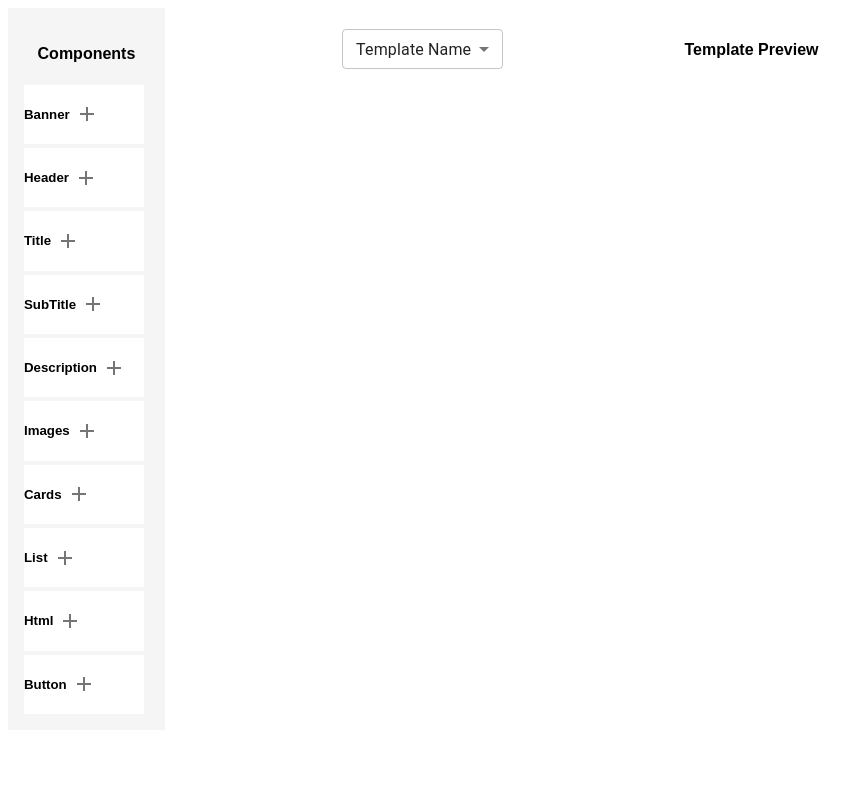
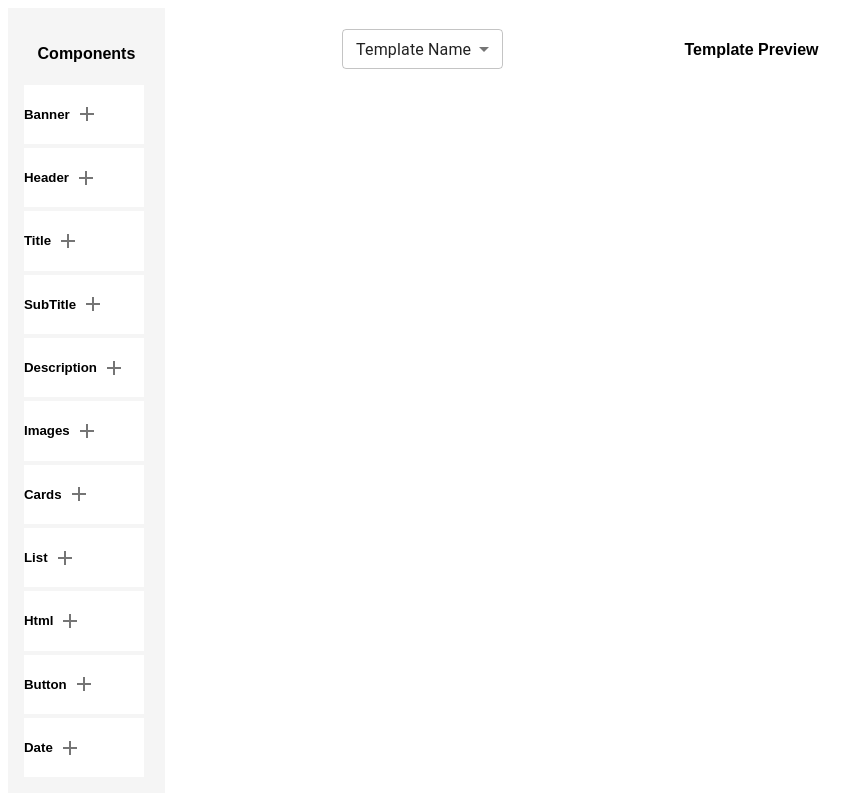
Before and after one commit to krish-sct/template-creation, a React (Create React App) app: page / in a window 1280 px wide. Shown: the top 794 px of the page, without its empty margins (0-857 px from the left). Built offline with nearby package versions, Linux system fonts and the light colour scheme; what react-swipeable-views-utils would draw is missing.

Commit message:
template

```diff
--- a/src/template-json.js
+++ b/src/template-json.js
@@ -291,5 +291,11 @@ export let template = {
         isActive: true,
       },
     ],
+    Date: {
+      key: "date",
+      value: "",
+      isRequired: true,
+      isActive: true,
+    },
   },
 };
--- a/src/template/ComponentCreation.jsx
+++ b/src/template/ComponentCreation.jsx
@@ -56,8 +56,13 @@ const ComponentCreation = ({ templateData, handleRemoveComponent, handleUpdateVa
                                     <Close fontSize='12' className='close-icon' onClick={() => handleRemoveComponent(i, '')} /> */}
                                     <Editor handleValue={handleChange} i={i} />
                                     <Close fontSize='12' className='close-icon' onClick={() => handleRemoveComponent(i, '')} />
-                                </div>
-                                    : <div className='template-component' key={i}>
+                                </div> :
+                                    (e?.key === 'date') ? <div className='template-component' key={i}>
+                                        {/* <TextField type='date' ref={templateData?.length === i + 1 ? lastDivRef : null} focused={templateData?.length === i + 1} value={e?.value} size='small' multiline rows={e?.key === "description" ? 3 : 1} placeholder={e?.placeholder} onChange={(e) => handleChange(e?.target?.value, i, '')} /> */}
+                                        <input type="date" name="" id="" onChange={(e) => handleChange(e?.target?.value, i, '')} value={e?.value} />
+                                        <Close fontSize='12' className='close-icon' onClick={() => handleRemoveComponent(i, '')} />
+                                    </div> :
+                                        <div className='template-component' key={i}>
                                         <TextField ref={templateData?.length === i + 1 ? lastDivRef : null} focused={templateData?.length === i + 1} fullWidth value={e?.value} size='small' multiline rows={e?.key === "description" ? 3 : 1} placeholder={e?.placeholder} onChange={(e) => handleChange(e?.target?.value, i, '')} />
                                         <Close fontSize='12' className='close-icon' onClick={() => handleRemoveComponent(i, '')} />
                                         <ArrowUpward fontSize='12' className='add-icon' onClick={() => handleSwapUpDown(i, true)} />
--- a/src/template/TemplatePreview.jsx
+++ b/src/template/TemplatePreview.jsx
@@ -42,6 +42,9 @@ const TemplatePreview = ({ templateData }) => {
                                 <p>Discover amazing things here!</p>
                                 <button>Explore Now</button>
                             </div> : ''}
+                            {e?.key === 'date' ? <div>
+                                <div className='date'>{e?.value}</div>
+                            </div> : ""}
                         </div>
                     )
                 })}
--- a/src/template/common.js
+++ b/src/template/common.js
@@ -4,3 +4,221 @@ export const swapElements = (arr, index1, index2) => {
   [data[index1], data[index2]] = [data[index2], data[index1]];
   return data;
 };
+export const preDefinedTemplate = [
+  {
+    template: "Articles",
+    components: [
+      {
+        tag: "input",
+        type: "text",
+        key: "header",
+        value: "",
+        description: "",
+        placeholder: "Enter the Header data",
+        min: 5,
+        max: 100,
+        isRequired: true,
+        isActive: true,
+      },
+      {
+        key: "date",
+        value: "",
+        isRequired: true,
+        isActive: true,
+      },
+      {
+        tag: "input",
+        type: "text",
+        key: "title",
+        value: "",
+        description: "",
+        placeholder: "Enter the Title data",
+        min: 5,
+        max: 100,
+        isRequired: true,
+        isActive: true,
+      },
+      {
+        tag: "input",
+        type: "text",
+        key: "subTitle",
+        value: "",
+        description: "",
+        placeholder: "Enter the Sub-Title data",
+        min: 5,
+        max: 100,
+        isRequired: true,
+        isActive: true,
+      },
+      {
+        tag: "textarea",
+        type: "text",
+        key: "description",
+        value: "",
+        description: "",
+        placeholder: "Enter the Description data",
+        min: 5,
+        max: 300,
+        isRequired: true,
+        isActive: true,
+      },
+      {
+        key: "htmlEditor",
+        value: "",
+        isRequired: true,
+        isActive: true,
+        placeholder: "Enter the HTML code here",
+      },
+    ],
+    seo: {
+      metaDescription: "",
+      imagePreviewUrl: "",
+      keywords: [],
+      canonicalLink: "",
+    },
+  },
+  {
+    template: "Careers",
+    components: [
+      {
+        tag: "input",
+        type: "text",
+        key: "header",
+        value: "",
+        description: "",
+        placeholder: "Enter the Header data",
+        min: 5,
+        max: 100,
+        isRequired: true,
+        isActive: true,
+      },
+      {
+        key: "date",
+        value: "",
+        isRequired: true,
+        isActive: true,
+      },
+      {
+        tag: "input",
+        type: "text",
+        key: "title",
+        value: "",
+        description: "",
+        placeholder: "Enter the Title data",
+        min: 5,
+        max: 100,
+        isRequired: true,
+        isActive: true,
+      },
+      {
+        tag: "input",
+        type: "text",
+        key: "subTitle",
+        value: "",
+        description: "",
+        placeholder: "Enter the Sub-Title data",
+        min: 5,
+        max: 100,
+        isRequired: true,
+        isActive: true,
+      },
+      {
+        tag: "textarea",
+        type: "text",
+        key: "description",
+        value: "",
+        description: "",
+        placeholder: "Enter the Description data",
+        min: 5,
+        max: 300,
+        isRequired: true,
+        isActive: true,
+      },
+      {
+        key: "htmlEditor",
+        value: "",
+        isRequired: true,
+        isActive: true,
+        placeholder: "Enter the HTML code here",
+      },
+    ],
+    seo: {
+      metaDescription: "",
+      imagePreviewUrl: "",
+      keywords: [],
+      canonicalLink: "",
+    },
+  },
+  {
+    template: "Events & Tradeshows",
+    components: [
+      {
+        tag: "input",
+        type: "text",
+        key: "header",
+        value: "",
+        description: "",
+        placeholder: "Enter the Header data",
+        min: 5,
+        max: 100,
+        isRequired: true,
+        isActive: true,
+      },
+      {
+        key: "date",
+        value: "",
+        isRequired: true,
+        isActive: true,
+      },
+      {
+        tag: "input",
+        type: "text",
+        key: "title",
+        value: "",
+        description: "",
+        placeholder: "Enter the Title data",
+        min: 5,
+        max: 100,
+        isRequired: true,
+        isActive: true,
+      },
+      {
+        tag: "input",
+        type: "text",
+        key: "subTitle",
+        value: "",
+        description: "",
+        placeholder: "Enter the Sub-Title data",
+        min: 5,
+        max: 100,
+        isRequired: true,
+        isActive: true,
+      },
+      {
+        tag: "textarea",
+        type: "text",
+        key: "description",
+        value: "",
+        description: "",
+        placeholder: "Enter the Description data",
+        min: 5,
+        max: 300,
+        isRequired: true,
+        isActive: true,
+      },
+      {
+        key: "htmlEditor",
+        value: "",
+        isRequired: true,
+        isActive: true,
+        placeholder: "Enter the HTML code here",
+      },
+    ],
+    seo: {
+      metaDescription: "",
+      imagePreviewUrl: "",
+      keywords: [],
+      canonicalLink: "",
+    },
+  },
+];
```
